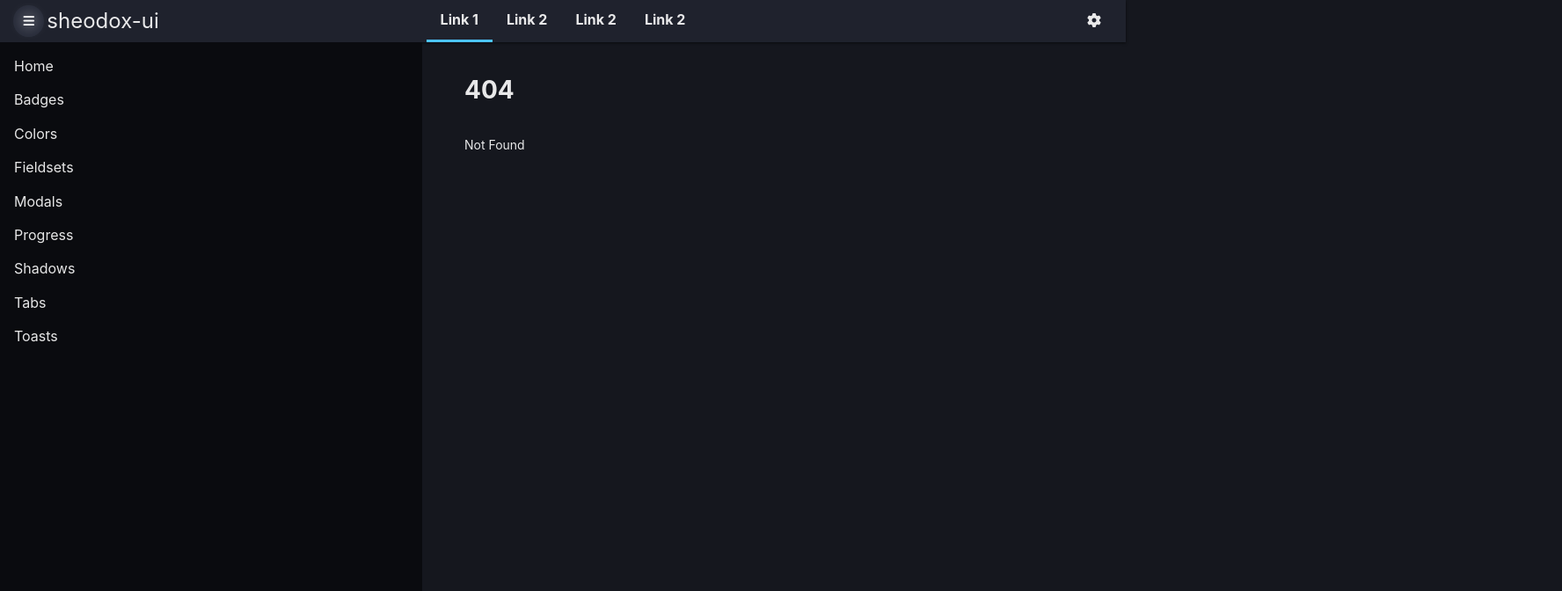
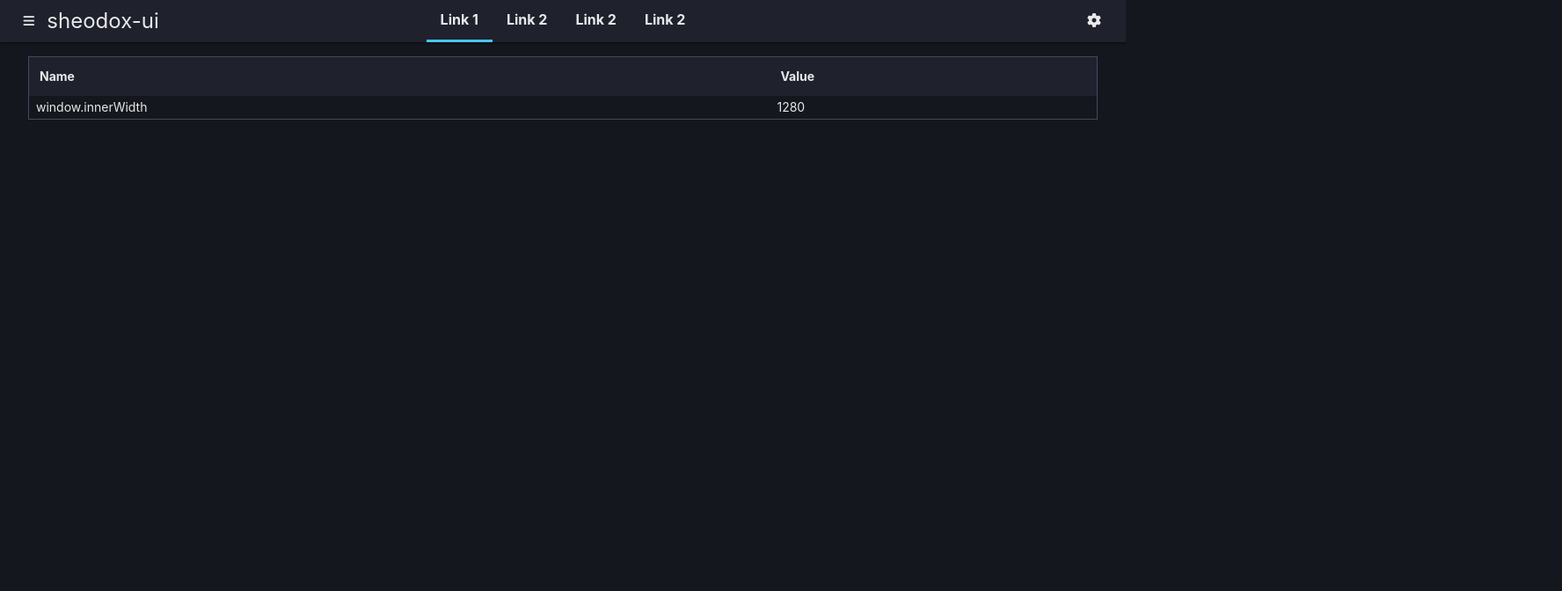
Before and after one commit to sheodox/sheodox-ui, a SvelteKit app: page /debug in a window 1280 px wide. Before the commit this address had no page. Shown: the top 672 px of the page at 88% size, 1776 px wide, since content can reach past the window. Built offline with nearby package versions, Linux system fonts and the light colour scheme.

Commit message:
Make the sidebar show open on desktop

```diff
--- a/src/lib/Sidebar.svelte
+++ b/src/lib/Sidebar.svelte
@@ -77,6 +77,7 @@
 
 <script lang="ts">
 	import Icon from './Icon.svelte';
+	import { sidebarAssumeMobilePx } from './util';
 
 	// a value bound here and the Header component that determines if the sidebar shows
 	export let menuOpen: boolean;
@@ -90,7 +91,7 @@
 
 	function checkWindowWidth() {
 		// can't use `browser` from `$app/environment` because not all consumers of sheodox-ui use sveltekit
-		isMobileBreakpoint = typeof window !== 'undefined' && window.innerWidth < 500;
+		isMobileBreakpoint = typeof window !== 'undefined' && window.innerWidth < sidebarAssumeMobilePx;
 	}
 
 	let aside: HTMLElement;
--- a/src/lib/util.ts
+++ b/src/lib/util.ts
@@ -3,3 +3,5 @@ let idBase = 0;
 export const genId = () => {
 	return `sx-gen-id-${idBase++}`;
 };
+
+export const sidebarAssumeMobilePx = 800;
--- a/src/routes/+layout.svelte
+++ b/src/routes/+layout.svelte
@@ -4,7 +4,7 @@
 	@import '../../node_modules/@fortawesome/fontawesome-free/css/all.min.css';
 
 	.main-content {
-		max-width: 95%;
+		max-width: 95vw;
 		width: 80rem;
 		margin: 0 auto;
 	}
@@ -83,8 +83,9 @@
 	import { browser } from '$app/environment';
 	import { afterNavigate } from '$app/navigation';
 	import { Modals, Header, Toasts, Sidebar, NavDropdown, Icon } from '$lib';
+	import { sidebarAssumeMobilePx } from '$lib/util';
 
-	let menuOpen = browser && window.innerHeight > 500,
+	let menuOpen = browser && window.innerHeight > sidebarAssumeMobilePx,
 		showSidebar = true,
 		sidebarDocked = true,
 		currentPathname = '';
@@ -103,5 +104,6 @@
 		{ href: '/shadows', text: 'Shadows' },
 		{ href: '/tabs', text: 'Tabs' },
 		{ href: '/toasts', text: 'Toasts' },
+		{ href: '/debug', text: 'Debug' },
 	];
 </script>
--- /dev/null
+++ b/src/routes/debug/+page.svelte
@@ -0,0 +1,22 @@
+<table>
+	<thead>
+		<tr>
+			<th>Name</th>
+			<th>Value</th>
+		</tr>
+	</thead>
+	<tbody>
+		{#each rows as row}
+			<tr>
+				<td>{row.name}</td>
+				<td>{row.value}</td>
+			</tr>
+		{/each}
+	</tbody>
+</table>
+
+<script lang="ts">
+	import { browser } from '$app/environment';
+
+	const rows = !browser ? [] : [{ name: 'window.innerWidth', value: window.innerWidth }];
+</script>
```
